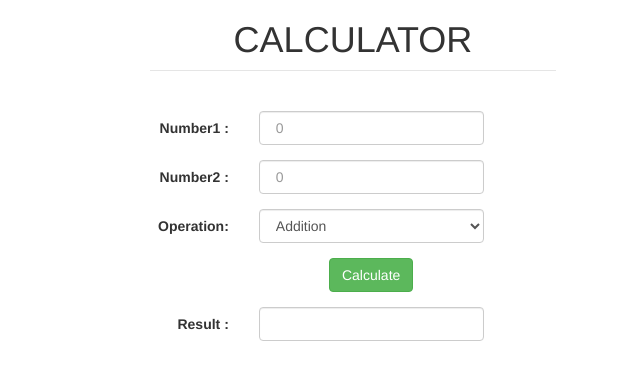
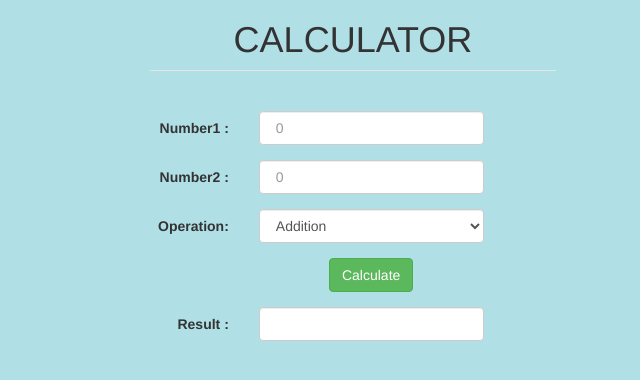
Before and after one commit to AymanAzzam/iSolution, a Flask app: page / in a window 1280 px wide. Shown: the top 380 px of the page, without its empty margins (287-927 px from the left). Run offline with Flask 3, Linux system fonts and the light colour scheme; some libraries are stand-ins or nearby versions.

Commit message:
change app background

```diff
--- a/App/templates/form.html
+++ b/App/templates/form.html
@@ -5,7 +5,7 @@
 		<link href="https://maxcdn.bootstrapcdn.com/bootstrap/3.3.2/css/bootstrap.min.css" rel="stylesheet">
 	</head>
 
-	<body align=center>
+	<body align=center style="background-color:powderblue;">
 		<div class="row">
 			<div class="col-md-4"></div>
 			<div class="col-md-4"><legend><h1>CALCULATOR</h1></legend></div>
```
